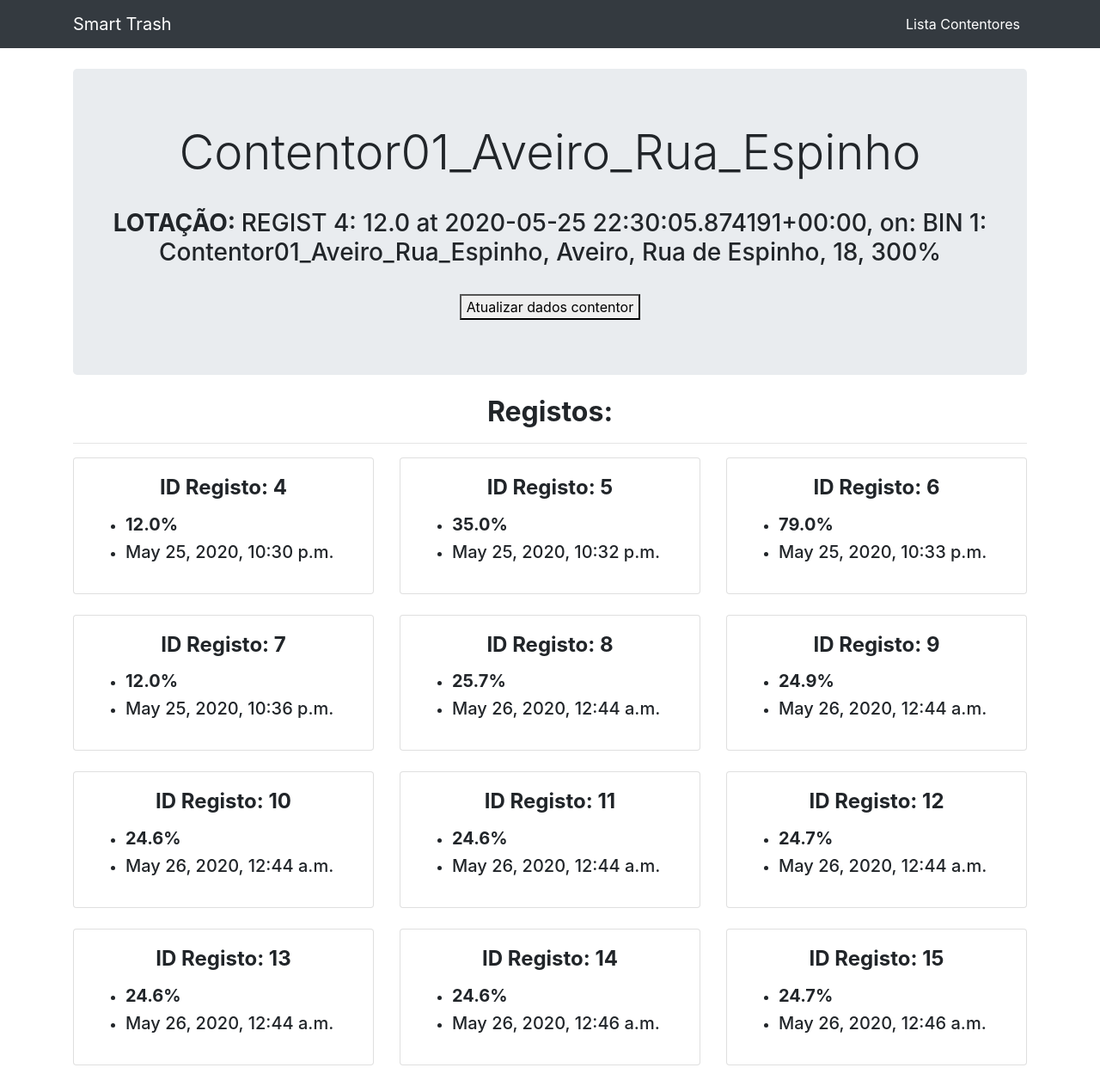
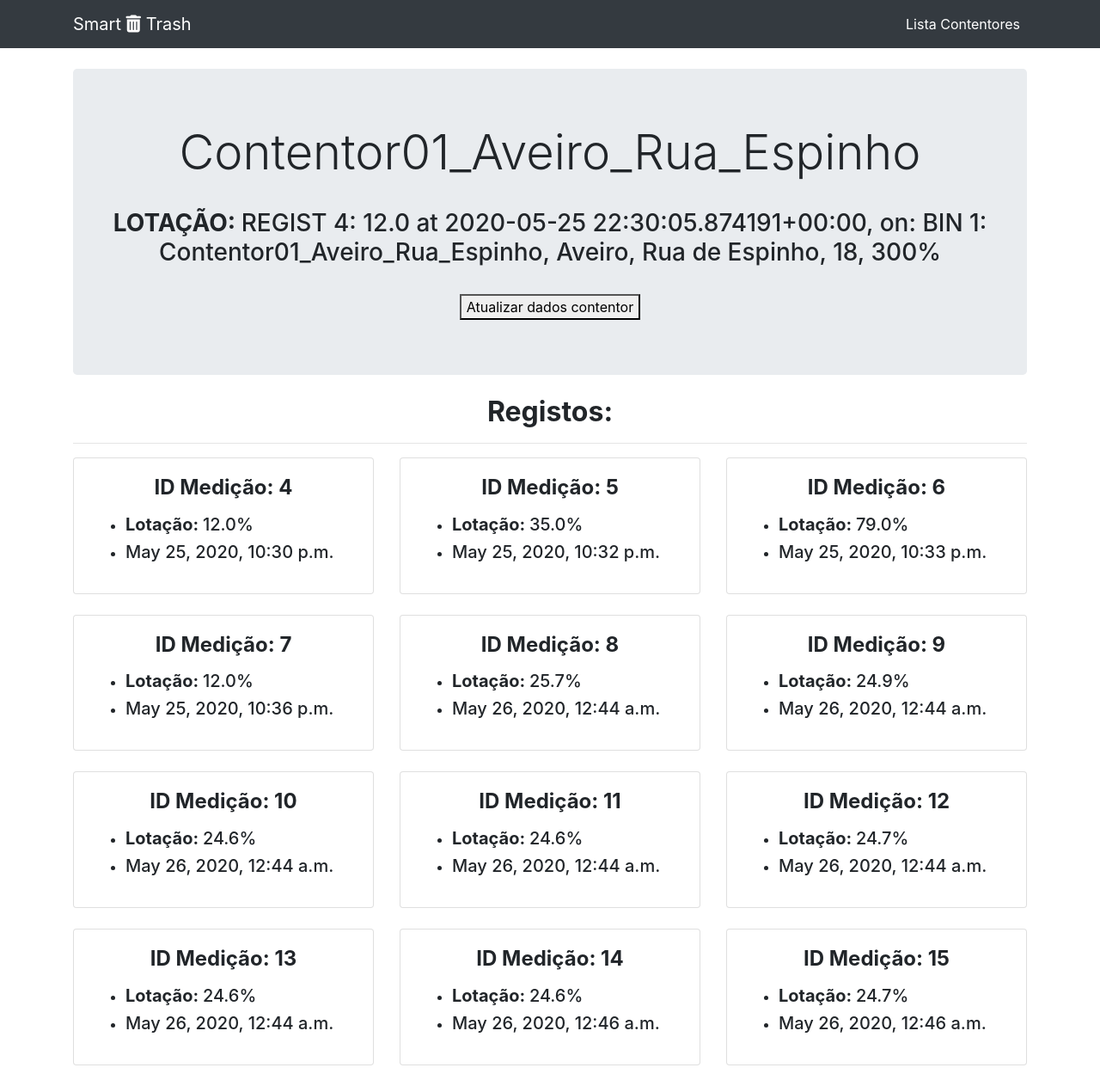
Before and after one commit to tomas99batista/Smart-Trash, a Django app: template Arduino_Prototype/smart_trash/templates/bin_details.html in a window 1280 px wide. Shown: the whole page at 86% size. Run offline with Django 3.2, Linux system fonts and the light colour scheme; the template is opened without the code that fills it: values that come from a table or form of the project are taken from there, others are empty; data comes from the database, SQL or seed files in the repository; both versions use the stored data as it was after the commit; some libraries are stand-ins or nearby versions.

Commit message:
fixed html added font awesome and the save on views

```diff
--- a/Arduino_Prototype/smart_trash/smart_trash_app/views.py
+++ b/Arduino_Prototype/smart_trash/smart_trash_app/views.py
@@ -33,10 +33,10 @@ def update_bin(request):
     try:
         sensor_occupation_value = sensor.get_value_distance(3)
         trash_bin = Bin.objects.get(bin_id=bin_id)
-        print(sensor_occupation_value, trash_bin)
 
-        Regist(occupation_value=sensor_occupation_value, bin=trash_bin).save()
+        Regist(occupation_value=sensor_occupation_value, trash_bin=trash_bin).save()
 
         return redirect("bin_detail", id=bin_id)
+
     except Exception as e:
         return HttpResponse('<h1>Sensor not connected!</h1>')
--- a/Arduino_Prototype/smart_trash/templates/base.html
+++ b/Arduino_Prototype/smart_trash/templates/base.html
@@ -17,6 +17,10 @@
 
   <!-- Custom styles for this template -->
   <link href="{% static 'css/heroic-features.css' %}" rel="stylesheet">
+
+  <!-- Font Awesome -->
+  <script src="https://kit.fontawesome.com/9002efc044.js" crossorigin="anonymous"></script>
+
 </head>
 
 <body>
@@ -24,7 +28,7 @@
   <!-- Navigation -->
   <nav class="navbar navbar-expand-lg navbar-dark bg-dark fixed-top">
     <div class="container">
-      <a class="navbar-brand" href="{% url 'index' %}">Smart Trash</a>
+      <a class="navbar-brand" href="{% url 'index' %}">Smart <i class="fas fa-trash-alt"></i> Trash</a>
       <button class="navbar-toggler" type="button" data-toggle="collapse" data-target="#navbarResponsive" aria-controls="navbarResponsive" aria-expanded="false" aria-label="Toggle navigation">
         <span class="navbar-toggler-icon"></span>
       </button>
--- a/Arduino_Prototype/smart_trash/templates/bin_details.html
+++ b/Arduino_Prototype/smart_trash/templates/bin_details.html
@@ -49,10 +49,10 @@
           <div class="col-lg-4 col-md-6 mb-4">
             <div class="card h-100">
               <div class="card-body">
-                <h4 class="card-title text-center"><b>ID Registo: {{ detail.id_regist }}</b></h4>
+                <h4 class="card-title text-center"><b>ID Medição: {{ detail.id_regist }}</b></h4>
                 <p class="card-text">
                     <ul>
-                        <li><h5><b>{{ detail.occupation_value }}%</b></h5></li>
+                        <li><h5><b>Lotação: </b>{{ detail.occupation_value }}%</h5></li>
                         <li><h5>{{ detail.timestamp }}</h5></li>
                     </ul>
                 </p>
```
Also changed, not shown: Arduino_Prototype/smart_trash/db.sqlite3.
